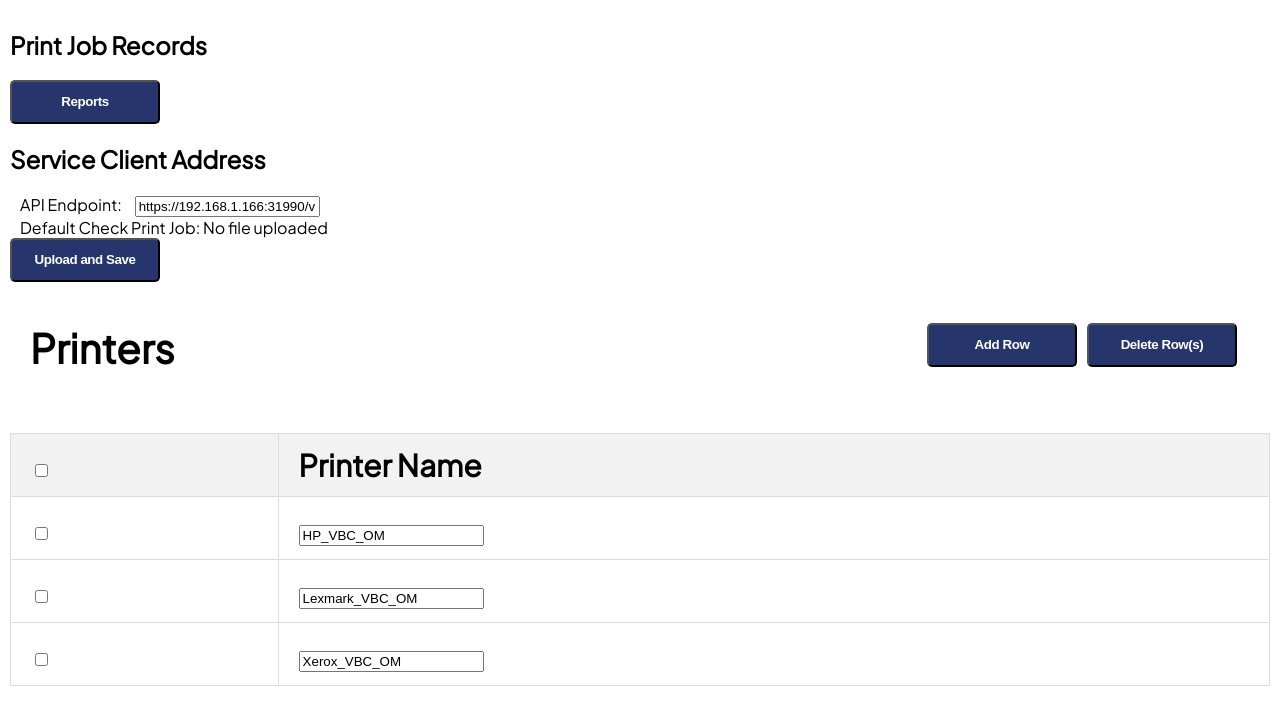
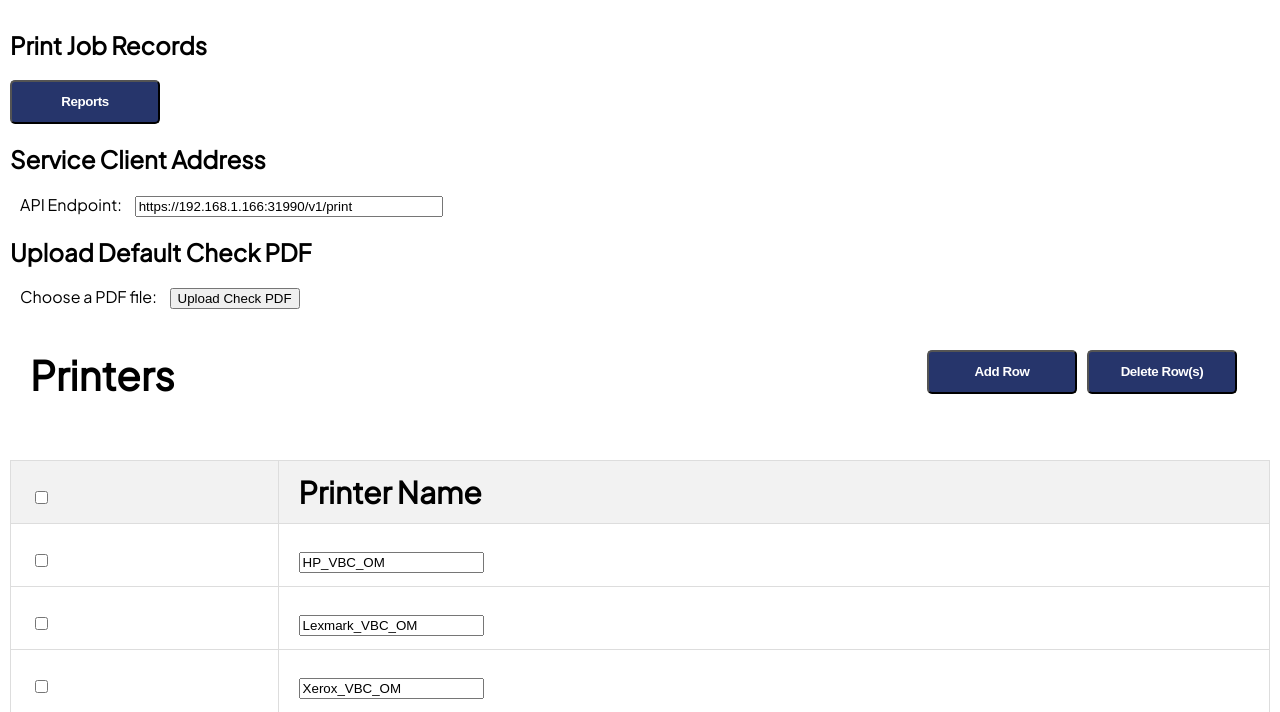
Before and after one commit to KenMickelsen/APIPrintingDemo, a Flask app: page /settings in a window 1280 px wide. Shown: the part 86-798 px from the top of the page. Run offline with Flask 3, Linux system fonts and the light colour scheme; parts of the project's set-up code (start-up, migrations or seed data) failed here and were passed over.

Commit message:
Save notifications

```diff
--- a/Static/styles.css
+++ b/Static/styles.css
@@ -236,7 +236,7 @@ tbody tr:hover {
     margin: 10% auto;
     padding: 20px;
     border: 1px solid #888;
-    width: 50%;
+    width: 90%;
     box-shadow: 0 4px 8px 0 rgba(0,0,0,0.2);
     color:#000;
 }
@@ -347,6 +347,13 @@ label[for="defaultFile"] {
     width: 50px; /* Adjust this value based on your preference */
 }
 
+#apiEndpoint {
+    width: 300px;
+}
+
+span {
+    color:#000
+}
 
 /* Styles for tablets and above */
 @media (min-width: 768px) {
--- a/Templates/settings.html
+++ b/Templates/settings.html
@@ -26,7 +26,7 @@
     <div id="jobsModal" class="modal">
         <div class="modal-content">
             <span class="close-btn">&times;</span>
-            <h2>Print Job Reports</h2>
+            <h2>Most Recent 20 Print Jobs</h2>
             <table id="jobsTable">
                 <thead>
                     <tr>
@@ -54,18 +54,13 @@
                 <h2>Service Client Address</h2>
                 <label for="apiEndpoint">API Endpoint:</label>
                 <input type="url" id="apiEndpoint" placeholder="Enter the API Endpoint">
+                <span id="apiSaveStatus"></span>
 
-                <form action="/upload-default-job" method="post" enctype="multipart/form-data">
-                    <label for="defaultFile">Default Check Print Job:
-                        {% if default_uploaded_file %}
-                            <span>{{ default_uploaded_file }}</span>
-                        {% else %}
-                            <span>No file uploaded</span>
-                        {% endif %}
-                    </label>
-                    <input type="file" name="file" id="defaultFile" required>
-                    <button type="submit" class="btn btn-text">Upload and Save</button>
-                </form>
+                <h2>Upload Default Check PDF</h2>
+                <label>Choose a PDF file:</label>
+                <input type="file" id="defaultCheckUpload" accept=".pdf" style="display:none;">
+                <button id="triggerFileUpload">Upload Check PDF</button>
+                <span id="uploadStatus"></span>
 
             </div>
             <div class="table-header">
@@ -120,13 +115,16 @@
         $(document).ready(function() {
 
             // Fetch and display data
+            let apiEndpoint = $("#apiEndpoint").val();
+
             $.get('/get-settings', function(data) {
                 data.printers.forEach(function(printer) {
                     addRow(printer);
                 });
-                // Populate the API endpoint field if it exists in the response
+                // Populate the API endpoint field if it exists in the response and set the initialApiEndpointValue
                 if (data.apiEndpoint) {
                     $('#apiEndpoint').val(data.apiEndpoint);
+                    initialApiEndpointValue = data.apiEndpoint;
                 }
             });
 
@@ -147,9 +145,15 @@
             let selectAllCheckbox = $("#selectAll");
 
 
-            // Detect when user is typing into any input field
-            printersTable.on('input', 'input[name="printer_name"], #apiEndpoint', function() {
+            // Detect when user is typing into printer names field
+            printersTable.on('input', 'input[name="printer_name"]', function() {
                 debouncedSave();
+            });
+
+            //Detect when user is typing into API Endpoint field
+            $('#apiEndpoint').on('input', function() {
+                debouncedSave();
+
             });
 
             reportsButton.click(function() {
@@ -194,9 +198,46 @@
                 let isChecked = $(this).is(":checked");
                 printersTable.find("input[type='checkbox']").prop("checked", isChecked);
             });
+
+            // File upload functionality
+            $("#triggerFileUpload").click(function() {
+                $("#defaultCheckUpload").trigger('click');
+            });
+
+            $("#defaultCheckUpload").change(function() {
+                if (this.files.length > 0) {
+                    let file = this.files[0];
+
+                    let formData = new FormData();
+                    formData.append("file", file);
+
+                    $.ajax({
+                        url: '/upload-default-job',
+                        type: 'POST',
+                        data: formData,
+                        contentType: false,
+                        processData: false,
+                        success: function(response) {
+                            $("#uploadStatus").text("File uploaded successfully!");
+
+                            setTimeout(function() {
+                                $("#uploadStatus").text("");
+                            }, 6000);  // 6 seconds
+                        },
+                        error: function(jqXHR, textStatus, errorThrown) {
+                            $("#uploadStatus").text("Failed to upload file. Please try again.");
+
+                            setTimeout(function() {
+                                $("#uploadStatus").text("");
+                            }, 6000);  // 6 seconds
+                        }
+                    });
+                }
+            });
         });
 
         function savePrinterTableData() {
+
                 // Gather all printer names into an array
             let printerNames = [];
 
@@ -225,8 +266,19 @@
                 contentType: 'application/json',
                 dataType: 'json',
                 success: function(response) {
+                    console.log("Success callback executed!");
+                    console.log("Server Response:", response);
+
                     if (response.status === "success") {
-                    console.log("Data saved successfully!");
+                        // Display "Saved!" and clear after 3 seconds
+                        if (apiEndpoint !== initialApiEndpointValue) {
+                            $("#apiSaveStatus").text("Saved!");
+                            setTimeout(function() {
+                                $("#apiSaveStatus").text("");
+                            }, 3000); // 3 seconds
+                        }
+
+
                     } else {
                         console.log("Failed to save data!");
                     }
@@ -236,12 +288,6 @@
                 }
             });
         }
-
-        $('#defaultFile').change(function() {
-        if (this.value) {
-            $(this).closest('form').submit();
-        }
-    });
     </script>
 </body>
 </html>
--- a/app.py
+++ b/app.py
@@ -154,7 +154,7 @@ def upload_default_job():
     file = request.files.get('file')
     if file:
         # Save the file to a specific location.
-        file.save(os.path.join("static", "check.pdf"))
+        file.save(os.path.join("static/CheckFile", "check.pdf"))
     return redirect(url_for('settings'))  # Redirect back to settings page.
 
 #Send print job
```
Also changed, not shown: Static/jobs.json (+1 -1 lines). Lines whose indentation alone changed are shown as unchanged.
